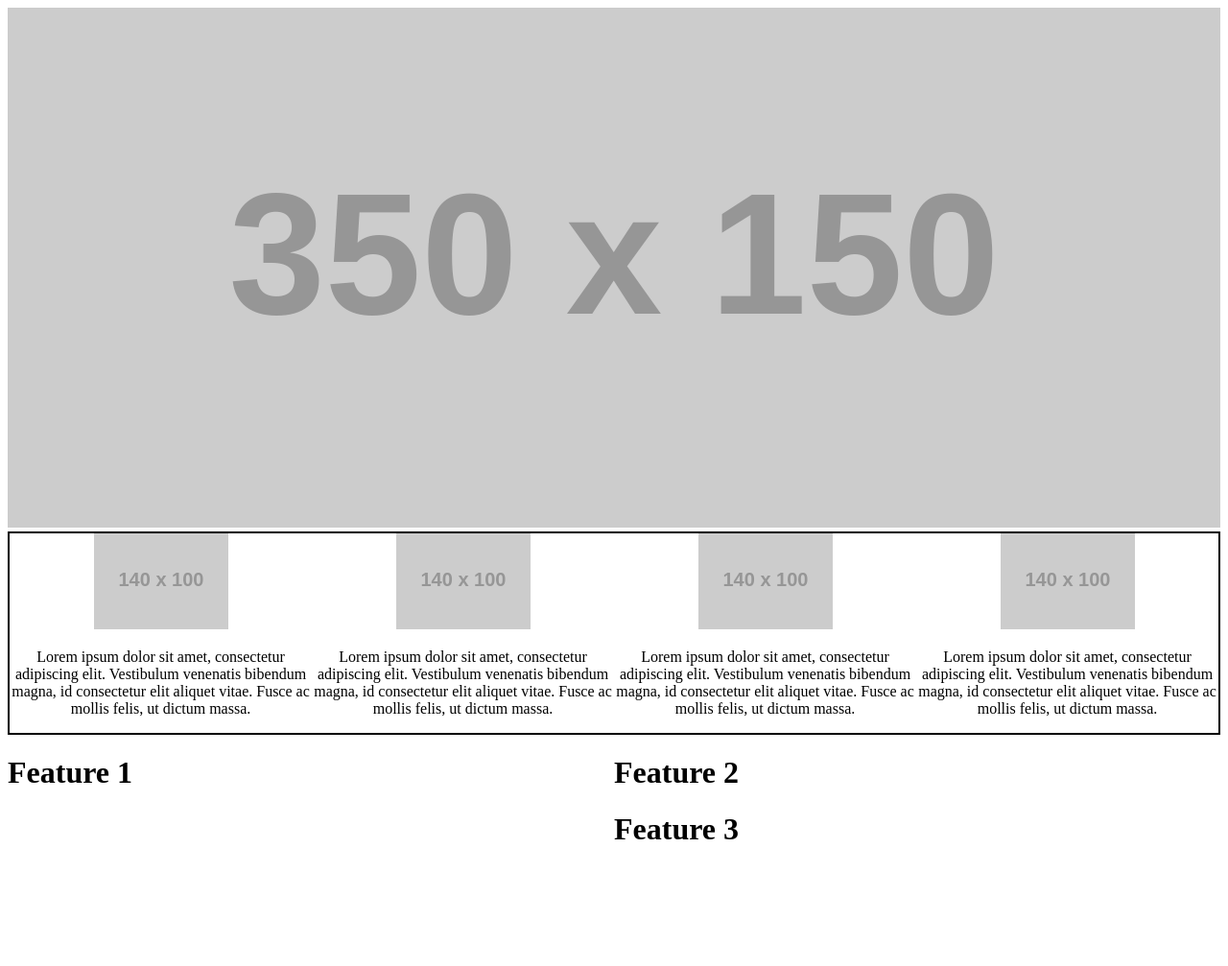
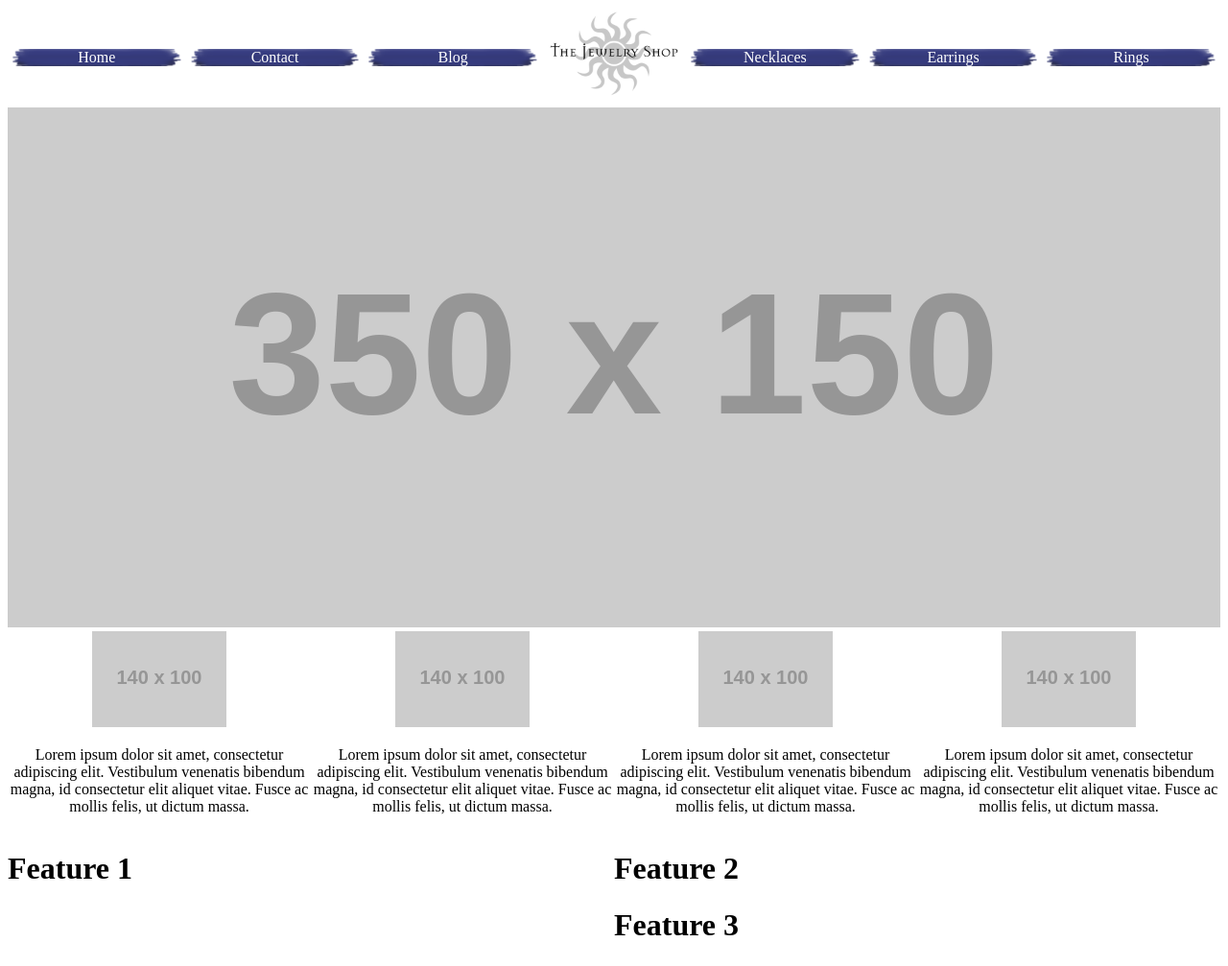
Before and after one commit to AshWren/JewelryBusinessTemplate, a plain HTML site: page index.html in a window 1280 px wide. Shown: the whole page at 96% size. Before the commit the page ends 912 px from the top, so only its background shows below. Drawn offline with Linux system fonts and the light colour scheme; placeholder pictures from the web are drawn by us.

Commit message:
updating nav

```diff
--- a/index.html
+++ b/index.html
@@ -10,9 +10,19 @@
 
 <body>
     <header class="container">
-        <div class="row">
-
-        </div>
+        <nav>
+            <a class="logo" href="#"><img src="./images/Logo for Jewelry Shop.png"></a>
+            <ul class="navLeft">
+                <li><a href="#">Home</a></li>
+                <li><a href="#">Contact</a></li>
+                <li><a href="#">Blog</a></li>
+            </ul>
+            <ul class="navRight">
+                <li><a href="#">Necklaces</a></li>
+                <li><a href="#">Earrings</a></li>
+                <li><a href="#">Rings</a></li>
+            </ul>
+        </nav>
     </header>
     <div class="container hero">
         <img class="sm-12" src="http://placehold.it/350x150" alt="hero">
@@ -47,8 +57,12 @@
                 <h1>Feature 1</h1>
             </div>
             <div class="col sm-12 lg-6">
-                <div><h1>Feature 2</h1></div>
-                <div><h1>Feature 3</h1></div>
+                <div>
+                    <h1>Feature 2</h1>
+                </div>
+                <div>
+                    <h1>Feature 3</h1>
+                </div>
             </div>
         </div>
     </div>
--- a/styles/framework.css
+++ b/styles/framework.css
@@ -14,23 +14,6 @@
 
 
 */
-
-
-/* ------- Planning CSS ----- */
-
-.borderrow {
-    border: 2px solid black;
-}
-
-.border {
-    border: 1px solid black;
-    background: lightgray;
-    padding: 2px;
-    margin: 1px;
-}
-
-
-/* ----- end planning CSS ---- */
 
 
 /* ------- 1.0 Mobile ------- */
@@ -120,8 +103,21 @@ ul {
 }
 
 
+/* ------- 1.1 Nav ------- */
 
-/* ------- 1.1 Nav ------- */
+
+
+nav ul li a {
+    text-decoration: none;
+
+    overflow: hidden;
+}
+
+nav {
+    display: flex;
+    align-items: center;
+    flex-direction: column;
+}
 
 
 /* ------- 2.0 Tablet ------- */
@@ -164,6 +160,20 @@ ul {
         width: 100%;
     }
     /* ------- 2.1 Nav ------- */
+    nav>ul {
+        display: flex;
+        width: 100%;
+        justify-content: center;
+        text-align: center;
+    }
+    nav>ul>li {
+        flex-grow: 1;
+        flex-basis: 50%;
+    }
+    .navLeft {
+        display: flex;
+        flex-direction: row;
+    }
 }
 
 
@@ -207,4 +217,21 @@ ul {
         width: 100%;
     }
     /* ------- 3.1 Nav ------- */
+    nav {
+        flex-direction: row;
+    }
+    nav ul {
+        display: flex;
+        flex-direction: row;
+        justify-content: space-around;
+    }
+    .navLeft {
+        order: 1
+    }
+    nav>a {
+        order: 2;
+    }
+    .navRight {
+        order: 3;
+    }
 }
--- a/styles/main.css
+++ b/styles/main.css
@@ -0,0 +1,27 @@
+
+body {
+
+}
+
+/*  Nav  */
+
+
+nav .logo  img {
+    width: 150px;
+}
+
+nav ul li {
+    background-image: url("../images/backgroundforlinks3.png");
+    background-size: cover;
+    background-position: center center;
+   margin: 5px;
+
+}
+
+nav ul li a{
+    color: #fff;
+    padding: 30px;
+
+
+
+}
```
Also changed, not shown: images/Logo for Jewelry Shop.png (added), images/backgroundforlinks.png (added), images/backgroundforlinks2.png (added), images/backgroundforlinks3.png (added), 1 other file.
